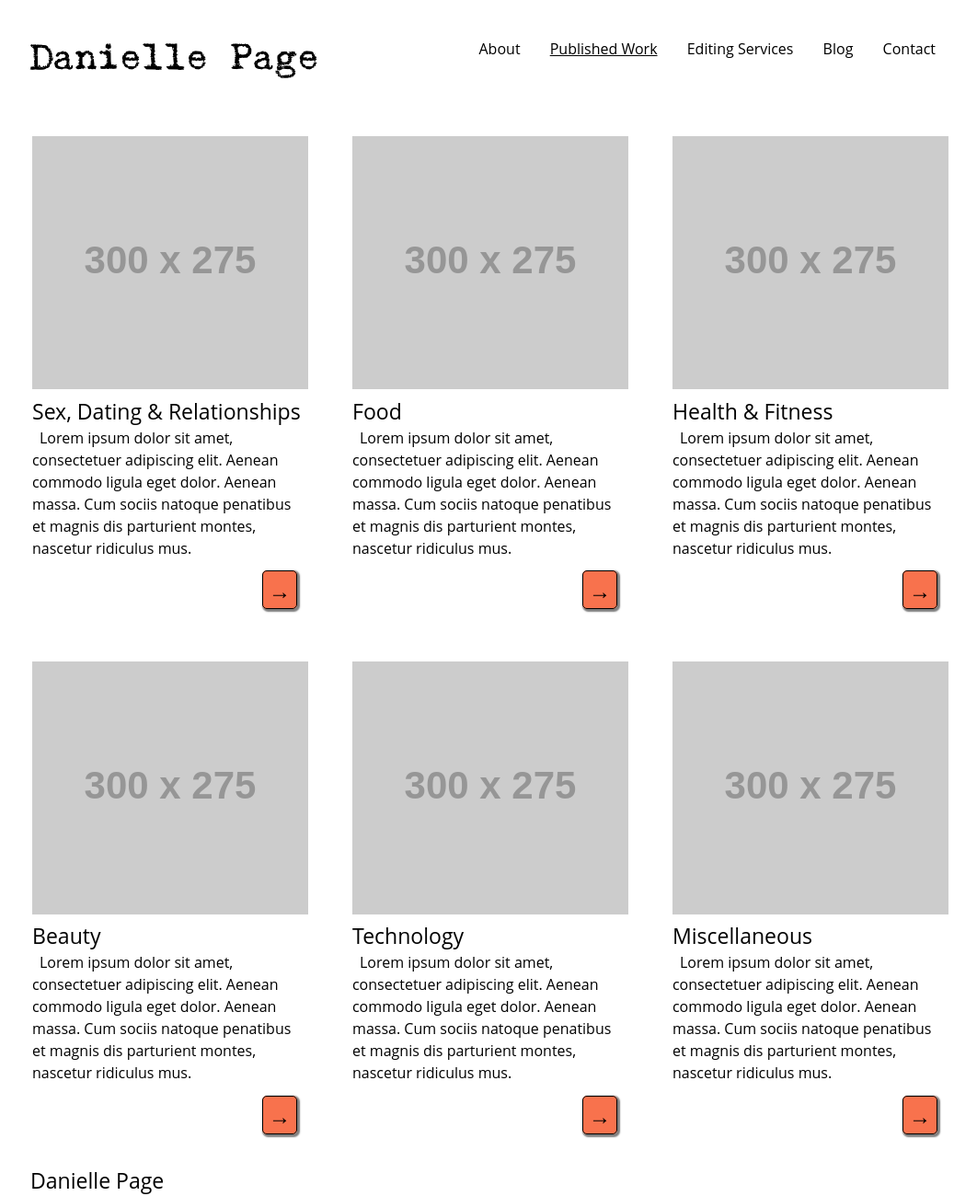
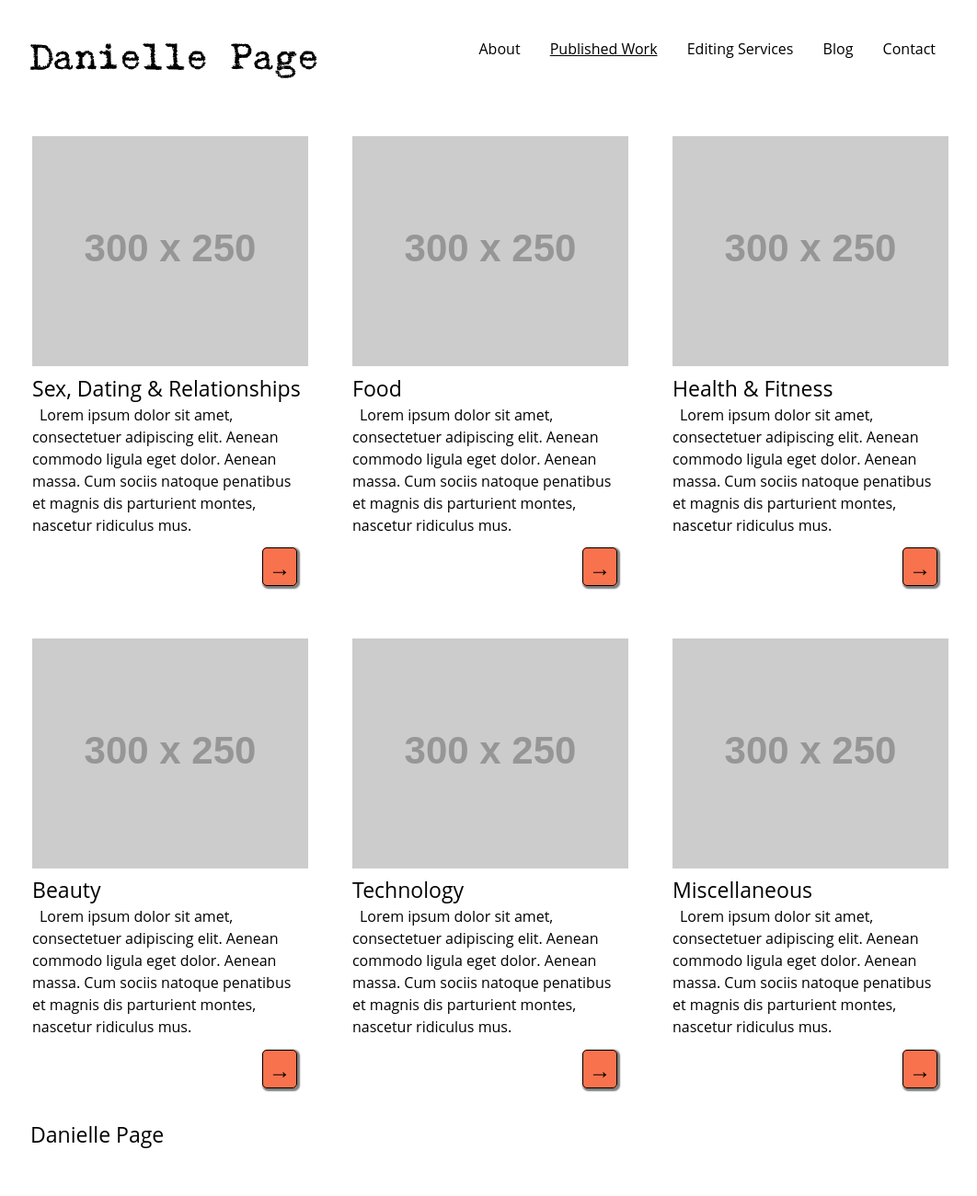
Before and after one commit to thedaniellepage/thedaniellepage, a Jekyll site: the page built from 01published-work.html, in a window 1280 px wide. Shown: the whole page at 92% size, without its empty margins (107-1169 px from the left). Built offline with Jekyll 4.4.1, drawn with Linux system fonts in a browser that asks for light colours; after the commit the page ends 1250 px from its top, so only the background shows below that.

Commit message:
goos studd

```diff
--- a/01published-work.html
+++ b/01published-work.html
@@ -8,39 +8,39 @@ permalink: "index.html"
 <table class="categories">
 <tr>
 	<td>
-		<img src="http://placehold.it/300x275" class="category-image">
-		<h3>Sex, Dating & Relationships</h3>
+		<img src="http://placehold.it/300x250" class="category-image">
+		<h3>Sex, Dating &amp; Relationships</h3>
 		<p class="category-blurb">Lorem ipsum dolor sit amet, consectetuer adipiscing elit. Aenean commodo ligula eget dolor. Aenean massa. Cum sociis natoque penatibus et magnis dis parturient montes, nascetur ridiculus mus.</p>
 		<p class="button-style"><a class="link-button" href="#">&#8594;</a></p>
 	</td>
 	<td>
-		<img src="http://placehold.it/300x275" class="category-image">
+		<img src="http://placehold.it/300x250" class="category-image">
 		<h3>Food</h3>
 		<p class="category-blurb">Lorem ipsum dolor sit amet, consectetuer adipiscing elit. Aenean commodo ligula eget dolor. Aenean massa. Cum sociis natoque penatibus et magnis dis parturient montes, nascetur ridiculus mus.</p>
 		<p class="button-style"><a class="link-button" href="#">&#8594;</a></p>
 	</td>
 	<td>
-		<img src="http://placehold.it/300x275" class="category-image">
-		<h3>Health & Fitness</h3>
+		<img src="http://placehold.it/300x250" class="category-image">
+		<h3>Health &amp; Fitness</h3>
 		<p class="category-blurb">Lorem ipsum dolor sit amet, consectetuer adipiscing elit. Aenean commodo ligula eget dolor. Aenean massa. Cum sociis natoque penatibus et magnis dis parturient montes, nascetur ridiculus mus.</p>
 		<p class="button-style"><a class="link-button" href="#">&#8594;</a></p>
 	</td>
 </tr>
 <tr>
 	<td>
-		<img src="http://placehold.it/300x275" class="category-image">
+		<img src="http://placehold.it/300x250" class="category-image">
 		<h3>Beauty</h3>
 		<p class="category-blurb">Lorem ipsum dolor sit amet, consectetuer adipiscing elit. Aenean commodo ligula eget dolor. Aenean massa. Cum sociis natoque penatibus et magnis dis parturient montes, nascetur ridiculus mus.</p>
 		<p class="button-style"><a class="link-button" href="#">&#8594;</a></p>
 	</td>
 	<td>
-		<img src="http://placehold.it/300x275" class="category-image">
+		<img src="http://placehold.it/300x250" class="category-image">
 		<h3>Technology</h3>
 		<p class="category-blurb">Lorem ipsum dolor sit amet, consectetuer adipiscing elit. Aenean commodo ligula eget dolor. Aenean massa. Cum sociis natoque penatibus et magnis dis parturient montes, nascetur ridiculus mus.</p>
 		<p class="button-style"><a class="link-button" href="#">&#8594;</a></p>
 	</td>
 	<td>
-		<img src="http://placehold.it/300x275" class="category-image">
+		<img src="http://placehold.it/300x250" class="category-image">
 		<h3>Miscellaneous</h3>
 		<p class="category-blurb">Lorem ipsum dolor sit amet, consectetuer adipiscing elit. Aenean commodo ligula eget dolor. Aenean massa. Cum sociis natoque penatibus et magnis dis parturient montes, nascetur ridiculus mus.</p>
 		<p class="button-style"><a class="link-button" href="#">&#8594;</a></p>
```
